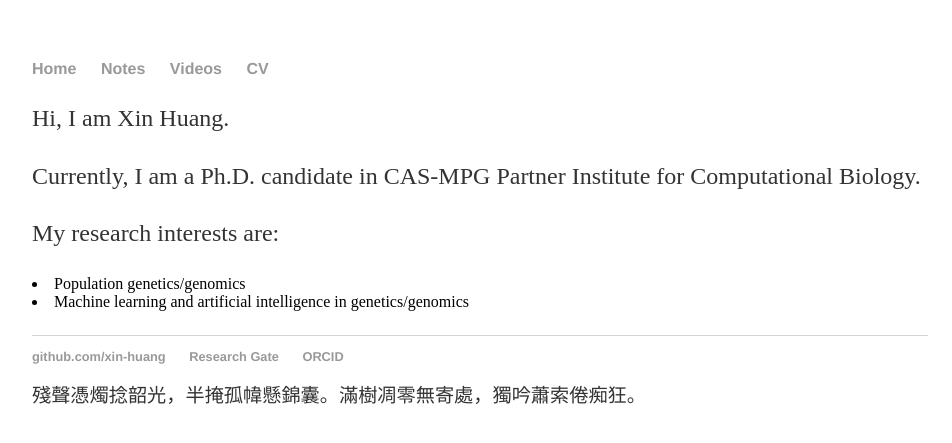
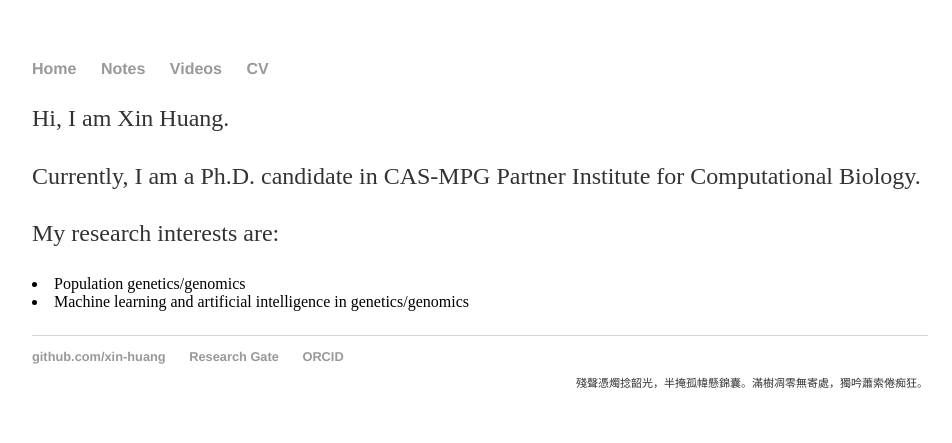
Before and after one commit to xin-huang/xin-huang.github.io, a Jekyll site: the page built from index.html, in a window 1280 px wide. Shown: the top 443 px of the page, without its empty margins (160-1112 px from the left). Built offline with Jekyll 4.4.1, drawn with Linux system fonts in a browser that asks for light colours.

Commit message:
Update css

```diff
--- a/_layouts/default.html
+++ b/_layouts/default.html
@@ -28,7 +28,7 @@
 				    <li><a href="https://www.researchgate.net/profile/Xin_Huang39">Research Gate</a></li>
 				    <li><a href="http://orcid.org/0000-0002-9918-9602">ORCID</a></li>
 				</ul>
-                <p style="font-family:MingLiu">殘聲憑燭捻韶光，半掩孤幃懸錦囊。滿樹凋零無寄處，獨吟蕭索倦痴狂。</p>
+                <p class="poem">殘聲憑燭捻韶光，半掩孤幃懸錦囊。滿樹凋零無寄處，獨吟蕭索倦痴狂。</p>
 			</footer>
 		</body>
 	</html>
--- a/css/main.css
+++ b/css/main.css
@@ -47,3 +47,10 @@ ul.posts li {
     margin: 0 auto;
     display: block;
 }
+
+.poem
+{
+    font-family: MingLiu;
+    font-size: 11px;
+    text-align: right;
+}
```
